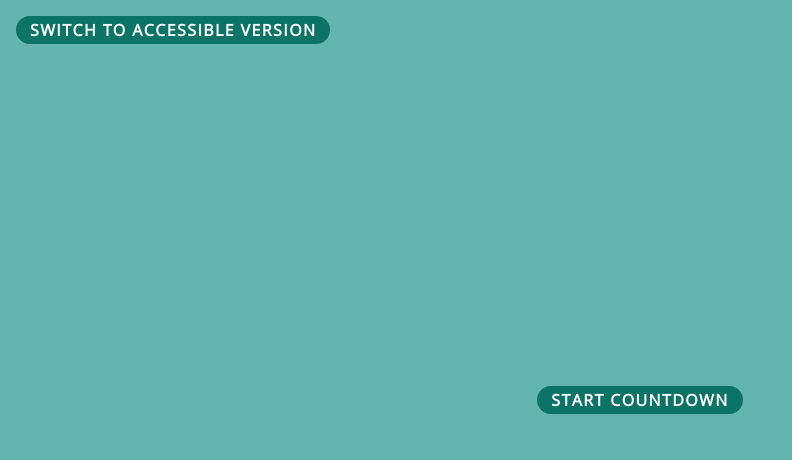
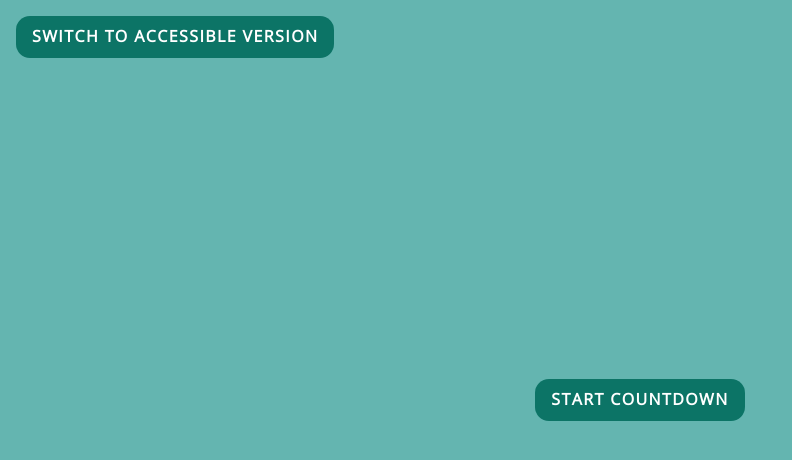
Before and after one commit to mesihtasci/countdown, a React (Create React App) app: page / in a window 1280 px wide. Shown: the top 460 px of the page, without its empty margins (0-792 px from the left). Built offline with nearby package versions, Linux system fonts and the light colour scheme.

Commit message:
update button styles

```diff
--- a/src/components/button/Button.module.css
+++ b/src/components/button/Button.module.css
@@ -1,6 +1,6 @@
 .button {
   display: inline-block;
-  padding: 14px;
+  padding: 16px;
   background-color: #0c7466;
   color: #ffffff;
   border: none;
@@ -16,7 +16,7 @@
   text-transform: uppercase;
   font-family: "Open Sans";
   letter-spacing: 1.4px;
-  line-height: 0;
+  line-height: 0.6;
 }
 
 .button:hover {
```
Also changed, not shown: 1 other file (tests, documents, lock files or other folders).
